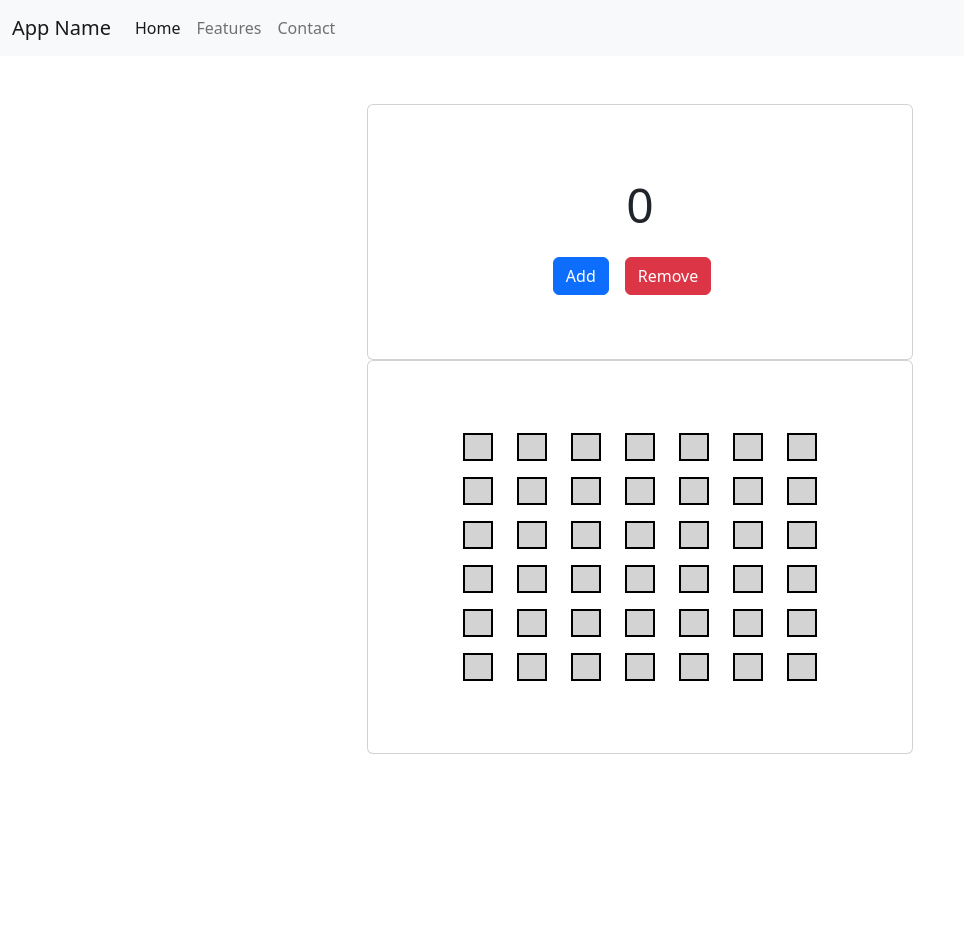
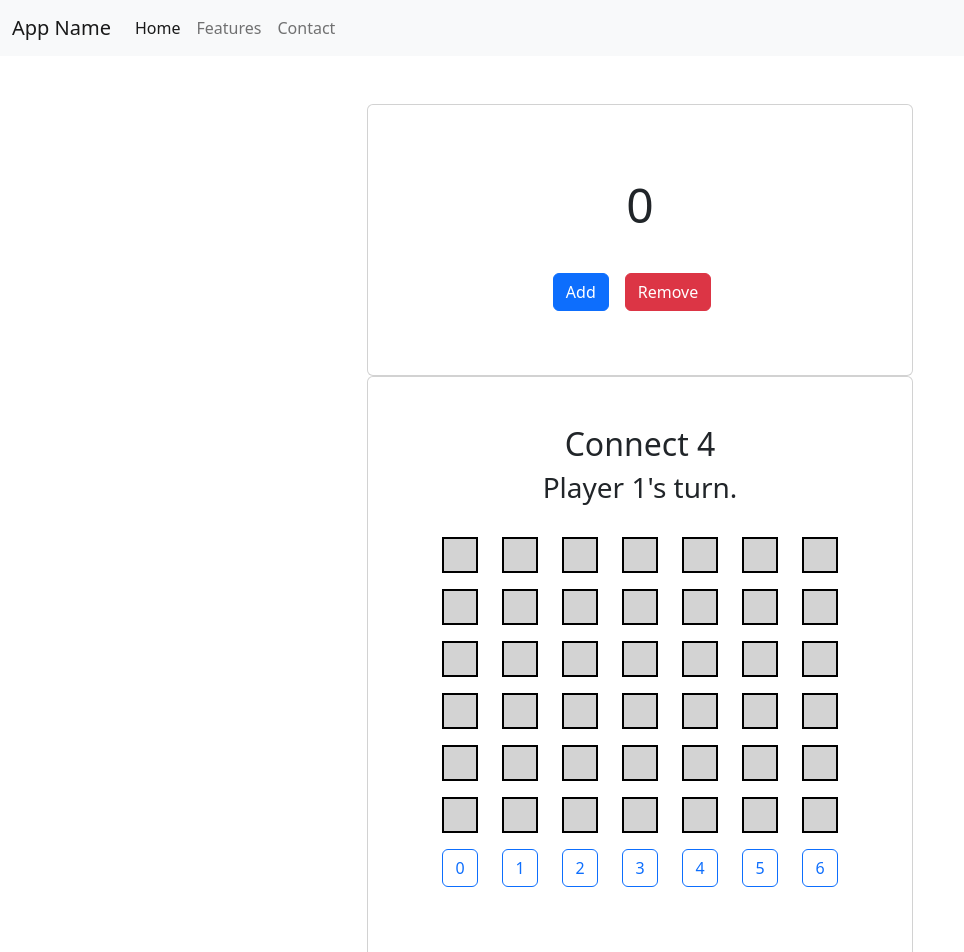
Before and after one commit to rkline122/angular-practice, an Angular app: page / in a window 1280 px wide. Shown: the top 952 px of the page, without its empty margins (0-964 px from the left). Before the commit the page ends 802 px from the top, so only its background shows below. Built offline with nearby package versions, Linux system fonts and the light colour scheme.

Commit message:
Add column header buttons

```diff
--- a/src/app/app.component.html
+++ b/src/app/app.component.html
@@ -8,10 +8,6 @@
                 </div>
             </div>
 
-            <div class="card py-5 center">
-                <div class="card-body d-flex justify-content-center">
-                    <app-grid></app-grid>
-                </div>
-            </div>
+            <app-game></app-game>
         </div>
 </div>
--- a/src/app/app.module.ts
+++ b/src/app/app.module.ts
@@ -8,6 +8,7 @@ import { ButtonComponent } from './components/button/button.component';
 import { CounterComponent } from './components/counter/counter.component';
 import { GridComponent } from './components/grid/grid.component';
 import { CellComponent } from './components/cell/cell.component';
+import { GameComponent } from './components/game/game.component';
 
 @NgModule({
   declarations: [
@@ -16,7 +17,8 @@ import { CellComponent } from './components/cell/cell.component';
     ButtonComponent,
     CounterComponent,
     GridComponent,
-    CellComponent
+    CellComponent,
+    GameComponent
   ],
   imports: [
     BrowserModule,
--- a/src/app/components/button/button.component.html
+++ b/src/app/components/button/button.component.html
@@ -1 +1 @@
-<button class="btn {{type}}" (click)="onClick()">{{text}}</button>
+<button class="btn {{type}} p-{{padding}} mt-3" (click)="onClick()">{{text}}</button>
--- a/src/app/components/button/button.component.ts
+++ b/src/app/components/button/button.component.ts
@@ -8,6 +8,7 @@ import { Component, Input, OnInit, Output, EventEmitter } from '@angular/core';
 export class ButtonComponent {
   @Input() text: string = "";
   @Input() type: string = "";
+  @Input() padding: string = "";
   @Output() btnClick = new EventEmitter();
   constructor() {}
 
--- a/src/app/components/cell/cell.component.html
+++ b/src/app/components/cell/cell.component.html
@@ -1,2 +1,2 @@
-<div class="circle" [style.background]="color" style="border: 2px solid black; ">
-<app-button (btnClick)="toggle()"></app-button>
+<div class="circle" [style.background]="color" style="border: 2px solid black; padding: 1rem;">
+<!-- <app-button (btnClick)="toggle()" padding="3"></app-button> -->
--- a/src/app/components/cell/cell.component.ts
+++ b/src/app/components/cell/cell.component.ts
@@ -7,17 +7,6 @@ import { Component, Input } from '@angular/core';
 })
 export class CellComponent {
   @Input() color : string = '';
-  active : boolean = false;
 
 
-  toggle(){
-    if(this.active){
-      this.color = 'lightgrey';
-      this.active = false;
-    }else{
-      this.color = 'blue';
-      this.active = true;
-    }
-
-  }
 }
--- /dev/null
+++ b/src/app/components/game/game.component.html
@@ -0,0 +1,9 @@
+<div class="card py-5 center">
+    <div class="card-title text-center">
+        <h2>Connect 4</h2>
+        <h3>Player {{currentPlayer.getPlayerNumber()}}'s turn.</h3>
+        <div class="card-body d-flex justify-content-center">
+            <app-grid (btnClick)="dropToken($event)"></app-grid>
+        </div>
+    </div>
+</div>
--- /dev/null
+++ b/src/app/components/game/game.component.ts
@@ -0,0 +1,24 @@
+import { Component, Output, EventEmitter } from '@angular/core';
+import { player } from 'src/app/player';
+
+@Component({
+  selector: 'app-game',
+  templateUrl: './game.component.html',
+  styleUrls: ['./game.component.css']
+})
+
+export class GameComponent {
+  player1 = new player(1, 'red');
+  player2 = new player(2, 'blue');
+  currentPlayer = this.player1
+
+
+  dropToken(columnNumber : number){
+    if(this.currentPlayer.getPlayerNumber() == 1){
+      this.currentPlayer = this.player2
+    }else{
+      this.currentPlayer = this.player1
+    }
+    console.log(columnNumber)
+  }
+}
--- a/src/app/components/grid/grid.component.html
+++ b/src/app/components/grid/grid.component.html
@@ -6,8 +6,19 @@
             <div class="row py-2">
               <ng-container *ngFor="let col of [0, 1, 2, 3, 4, 5, 6]">
                 <div class="col">
-                    <app-cell class="{{colors[board[row][col]]}}" color="lightgrey"></app-cell>
-                  </div>
+
+                  <app-cell
+                    color="lightgrey">
+                  </app-cell>
+
+                  <app-button
+                      *ngIf="row == 5"
+                      text="{{col}}"
+                      type="btn-outline-primary"
+                      (btnClick)="onClick(col)">
+                  </app-button>
+
+                </div>
               </ng-container>
             </div>
           </ng-container>
--- a/src/app/components/grid/grid.component.ts
+++ b/src/app/components/grid/grid.component.ts
@@ -1,4 +1,4 @@
-import { Component } from '@angular/core';
+import { Component, Output, EventEmitter } from '@angular/core';
 
 
 interface NumberArray{
@@ -11,15 +11,11 @@ interface NumberArray{
   styleUrls: ['./grid.component.css']
 })
 export class GridComponent {
-  colors : string[] = ['red', 'yellow']
-  board: NumberArray[] = [
-    [0, 0, 0, 0, 0, 0, 0],
-    [0, 0, 0, 0, 0, 0, 0],
-    [0, 0, 0, 0, 0, 0, 0],
-    [0, 0, 0, 0, 0, 0, 0],
-    [0, 0, 0, 0, 0, 0, 0],
-    [0, 0, 0, 0, 0, 0, 0],
-  ];
+  @Output() btnClick = new EventEmitter();
+  row : number = 7
+  col : number = 6
 
-
+  onClick(columnNumber : number) {
+    this.btnClick.emit(columnNumber);
+  }
 }
--- /dev/null
+++ b/src/app/player.ts
@@ -0,0 +1,18 @@
+export class player{
+
+  private playerNumber: number;
+  private tokenColor: string;
+
+  public constructor(playerNumber: number, tokenColor: string){
+    this.playerNumber = playerNumber;
+    this.tokenColor = tokenColor;
+  }
+
+  public getPlayerNumber(): number {
+    return this.playerNumber;
+  }
+
+  public getTokenColor(): string {
+    return this.tokenColor;
+  }
+}
```
Also changed, not shown: src/app/components/game/game.component.css (added), 1 other file (tests, documents, lock files or other folders).
